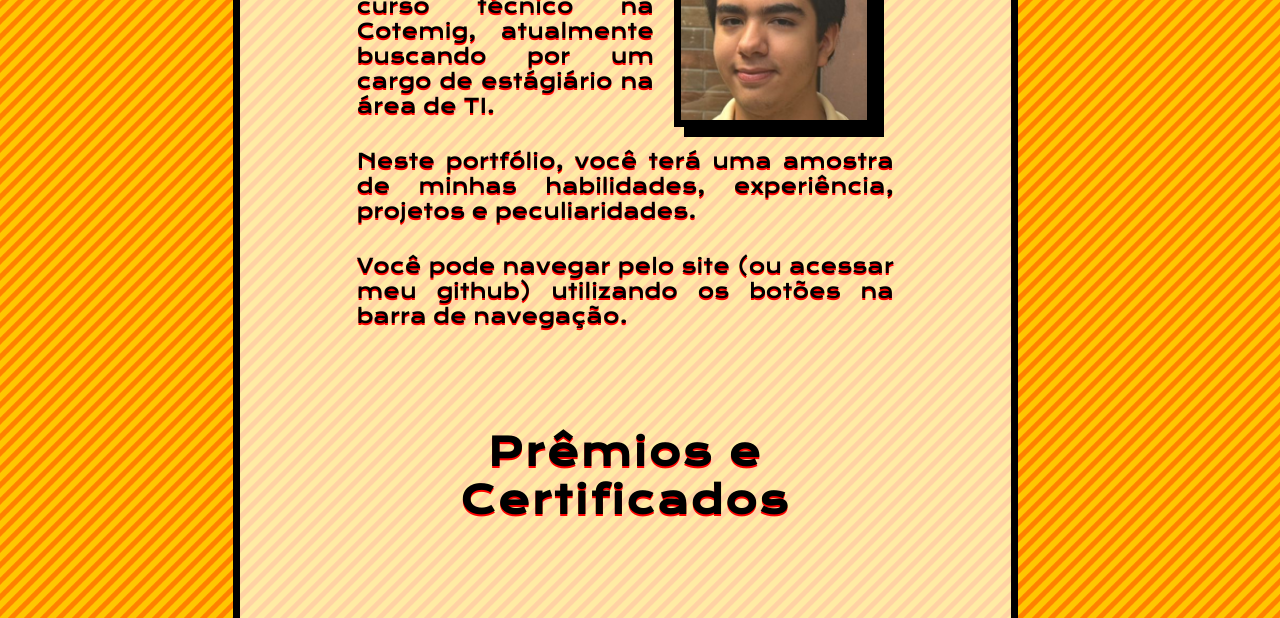
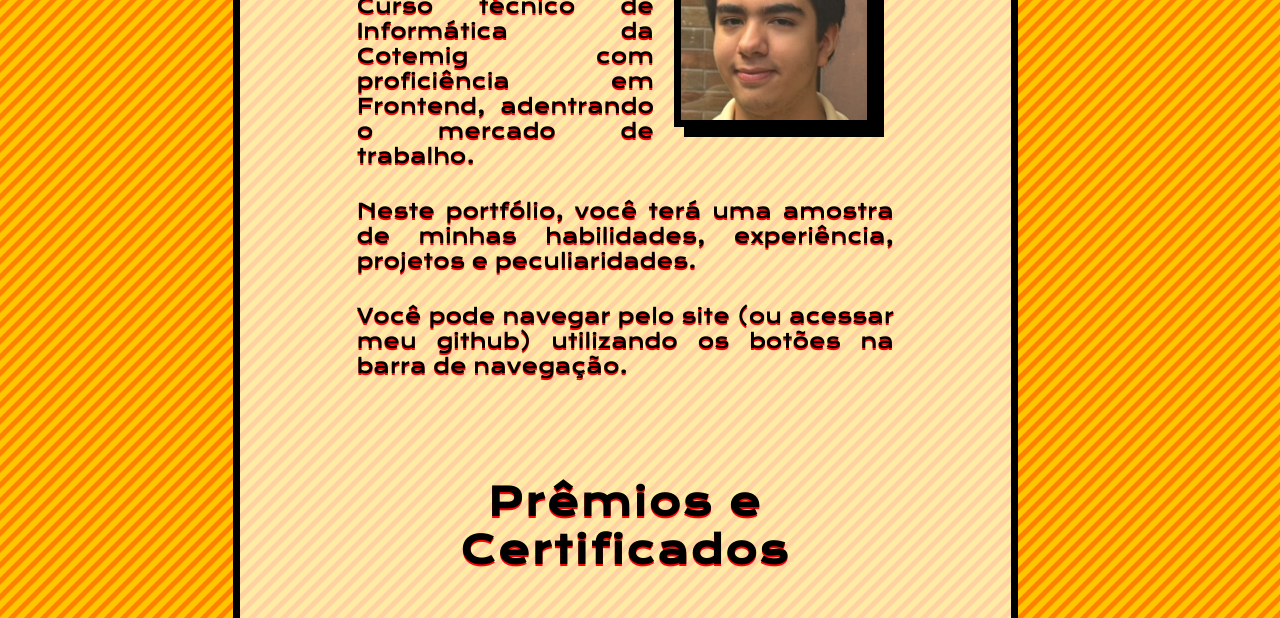
Before and after one commit to MatheusDolga/portfolio, a plain HTML site: page index.html in a window 1280 px wide. Shown: the part 377-995 px from the top of the page. Drawn offline with nearby package versions, Linux system fonts and the light colour scheme.

Commit message:
Update index.html

```diff
--- a/index.html
+++ b/index.html
@@ -31,7 +31,8 @@
                     Olá!
                 </p>
                 <p>
-                    Sou Matheus Dolga, 17 anos, estudante de curso técnico na Cotemig, atualmente buscando por um cargo de estágiário na área de TI.
+                    Sou Matheus Dolga, 18 anos, formado no Curso técnico de Informática da Cotemig
+                    com proficiência em Frontend, adentrando o mercado de trabalho.
                 </p>
                 <br>
                 <p>
@@ -52,7 +53,7 @@
                     <img src="imgs/cisco3.png" alt="Badge Cisco: Introduction to Cybersecurity" id="cisco3">
                     <div>Introduction to Cybersecurity (Cisco Network Academy)</div>
                     <img src="imgs/cotemig.png" alt="Cotemig" id="cotemig">
-                    <div>Prêmio “The Best of the Class”, Cotemig. Nomeado seis vezes</div>
+                    <div>Prêmio “The Best of the Class”, Cotemig. Nomeado sete vezes</div>
                 </div>
             </div>
         </div>
```
